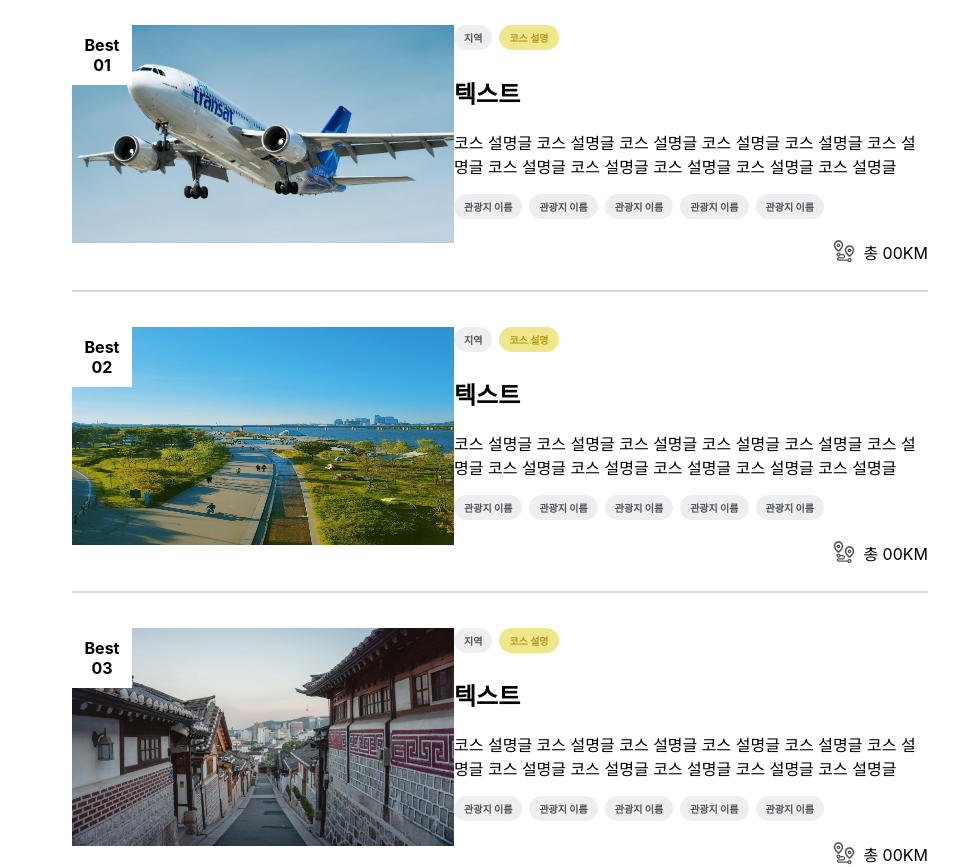
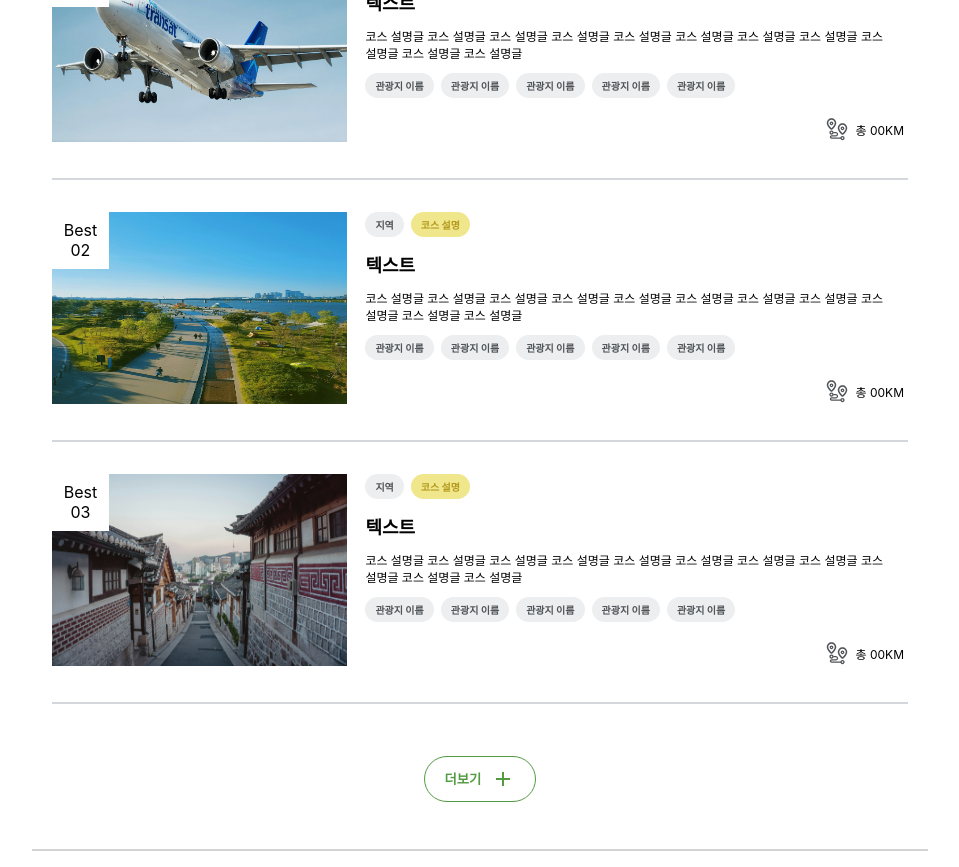
Before and after one commit to bumjuni/OverHereFrontend, a React (Create React App) app: page /best-course in a window 1280 px wide. Shown: the part 320-1187 px from the top of the page, without its empty margins (160-1119 px from the left). Built offline with nearby package versions, Linux system fonts and the light colour scheme.

Commit message:
design: 베스트 코스 페이지 피그마와 디자인 일치화

```diff
--- a/src/components/BestCourse/BestCourseCard.css
+++ /dev/null
@@ -1,26 +0,0 @@
-.rank{
-    position: absolute;
-    display: flex;
-    justify-content: center;
-    text-align: center;
-    align-items: center;
-    padding: 10px;
-    background-color: white;
-    height: 5%;
-    aspect-ratio: 1 / 1;
-    font-weight: bold;
-}
-
-.totalKM{
-    display: flex;
-    justify-content: center;
-    align-items: center;
-    position: absolute;
-    right: 0;
-    gap: 7px;
-}
-
-.best-card{
-    display: flex;
-    justify-content: center;
-}
--- a/src/components/BestCourse/BestCourseCard.jsx
+++ b/src/components/BestCourse/BestCourseCard.jsx
@@ -1,27 +1,57 @@
-import dummyImg from '../../assets/image/dummy/dummy_img4.jpg';
+import React from 'react';
+import styled from 'styled-components';
 import Badge from '../common/Badge';
-import { ReactComponent as RouteIcon } from "../../assets/svg/TravelRoutes/Route_Pictogram.svg";
-import './BestCourseCard.css';
-
 import {ReactComponent as TotalDist} from '../../assets/svg/TotalDistance.svg';
 
-
-// RouteIcon svg설정 수정.. current로 변경
+const Card = styled.div`
+    display: flex;
+    justify-content: center;
+    img {
+        height: 12em;
+        aspect-ratio: 1 / 0.65;
+    }
+`
+const Rank = styled.div`
+    position: absolute;
+    display: flex;
+    justify-content: center;
+    text-align: center;
+    align-items: center;
+    padding: 10px;
+    background-color: white;
+    height: 2.3em;
+    aspect-ratio: 1 / 1;
+`
+const TotalKM = styled.p`
+    display: flex;
+    justify-content: center;
+    align-items: center;
+    position: absolute;
+    right: 0;
+    bottom: 0;
+    margin: 4px;
+    gap: 7px;
+`
+const Content = styled.div`
+    position: relative;
+    padding: 0 1.5em;
+    font-size: 12px;
+`
 
 function BestCourseCard({rank, img, name}){
     return (
-        <div className="best-card">
+        <Card>
             <div>
-                <div className="rank">
+                <Rank>
                     Best <br /> {rank}
-                </div>
-                <img src={img} alt={name} className="best-image" height="218" width="382" />
+                </Rank>
+                <img src={img} alt={name} />
             </div>
-            <div className="rec-contents">
+            <Content>
                 <Badge text="지역" color="gray" />
                 <Badge text="코스 설명" color="yellow" />
-                <h2>텍스트</h2>
-                <p>코스 설명글 코스 설명글 코스 설명글 코스 설명글 코스 설명글 코스 설명글 코스 설명글 코스 설명글 코스 설명글 코스 설명글 코스 설명글 </p>
+                <h2 style={{margin: "0.5em 0"}}>텍스트</h2>
+                <p style={{fontSize: "12px"}}>코스 설명글 코스 설명글 코스 설명글 코스 설명글 코스 설명글 코스 설명글 코스 설명글 코스 설명글 코스 설명글 코스 설명글 코스 설명글 </p>
                 <div className="best-badges">
                     <Badge text="관광지 이름" color="gray" />
                     <Badge text="관광지 이름" color="gray" />
@@ -29,9 +59,9 @@ function BestCourseCard({rank, img, name}){
                     <Badge text="관광지 이름" color="gray" />
                     <Badge text="관광지 이름" color="gray" />
                 </div>
-                <p className="totalKM"><TotalDist /> 총 00KM  </p>
-            </div>
-        </div>
+                <TotalKM><TotalDist /> 총 00KM  </TotalKM>
+            </Content>
+        </Card>
     );
 }
 
--- a/src/components/RoundedButton.jsx
+++ b/src/components/RoundedButton.jsx
@@ -5,4 +5,4 @@ const RoundedButton = ({ label }) => {
   return <div className="rounded-button">{label}</div>;
 };
 
-export default RoundedButton;
+// export default RoundedButton;
--- a/src/components/TourCard.jsx
+++ b/src/components/TourCard.jsx
@@ -14,4 +14,4 @@ const TourCard = ({ region, title, description }) => {
   );
 };
 
-export default TourCard;
+// export default TourCard;
--- a/src/components/TouristSpotCard.jsx
+++ b/src/components/TouristSpotCard.jsx
@@ -21,4 +21,4 @@ const TouristSpotCard = () => {
   );
 };
 
-export default TouristSpotCard;
+// export default TouristSpotCard;
--- a/src/components/common/MoreContentsButton.jsx
+++ b/src/components/common/MoreContentsButton.jsx
@@ -5,13 +5,21 @@ import {ReactComponent as PlusIcon} from '../../assets/svg/PlusIcon.svg';
 const StyledButton = styled.button`
     display: flex;
     justify-self: center;
-    margin: 10%;
-    padding :10px 20px 10px 20px;
+    margin-bottom: 3.5em;
+    padding :10px 20px;
     border-radius: 30rem;
+    background-color: unset;
+    border: 1px solid #529B40;
+    color: #529B40;
     font-weight: bolder;
     text-align: center;
     align-items: center;
     gap: 10px;
+    cursor: pointer;
+    &:hover{
+        background-color: #f0f0f0;
+        transition: 0.3s ease;
+    }
 `;
 // props로 어떤 페이지인지 받아와서 적절한 api 호출
 
--- a/src/pages/BestCoursePage.css
+++ /dev/null
@@ -1,3 +0,0 @@
-.best-title{
-    padding: 5% 0 5% 0;
-}
--- a/src/pages/BestCoursePage.jsx
+++ b/src/pages/BestCoursePage.jsx
@@ -9,19 +9,19 @@ import dummy6 from '../assets/image/dummy/dummy_img6.jpg';
 import dummy7 from '../assets/image/dummy/dummy_img7.jpg';
 import BestCourseCard from '../components/BestCourse/BestCourseCard';
 import MoreContentsButton from '../components/common/MoreContentsButton';
-import './BestCoursePage.css';
 
 const StyledUl = styled.ul`
     display: flex;
     flex-direction: column;
-    justify-contents: center;
+    justify-content: center;
     list-style-type: none;
-    margin: 20px 0 20px 0;
+    padding: 0;
+    margin: 3em 20px 20px 20px;
     `;
 
 const Divider = styled.div`
     border: 1px solid #D4D8DC;
-    margin: 5% 0 4% 0;
+    margin: 2em 0;
 `
 
 function BestCourse(){
@@ -43,7 +43,7 @@ function BestCourse(){
     ];
 
     const BestCourseList = result.map(course =>
-        <li className="best-list">
+        <li>
             <BestCourseCard
                 rank={course.rank}
                 img={course.img}
@@ -55,7 +55,7 @@ function BestCourse(){
 
     return (
         <>
-            <h1 className="best-title">여기너머의 인기 코스</h1>
+            <h2>여기너머의 인기 코스</h2>
             <StyledUl>{BestCourseList}</StyledUl>
             <MoreContentsButton />
         </>
```
